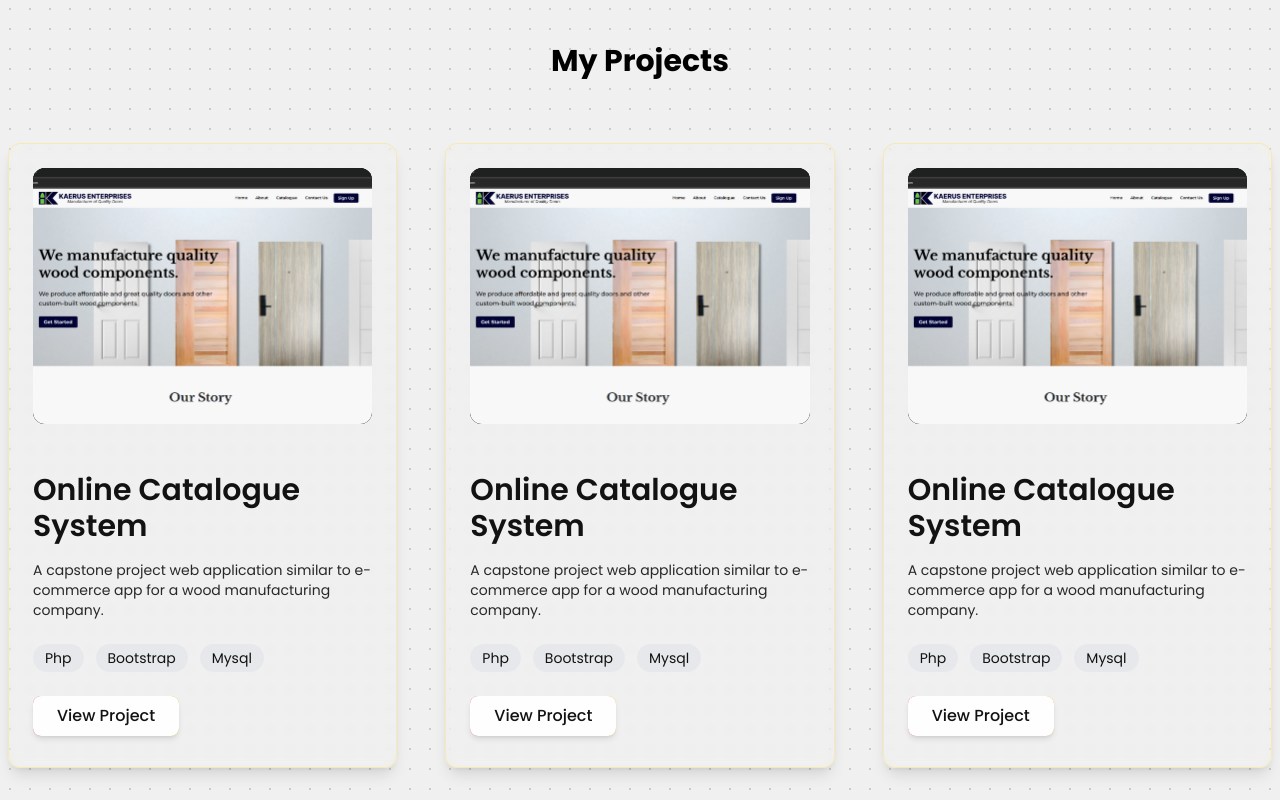
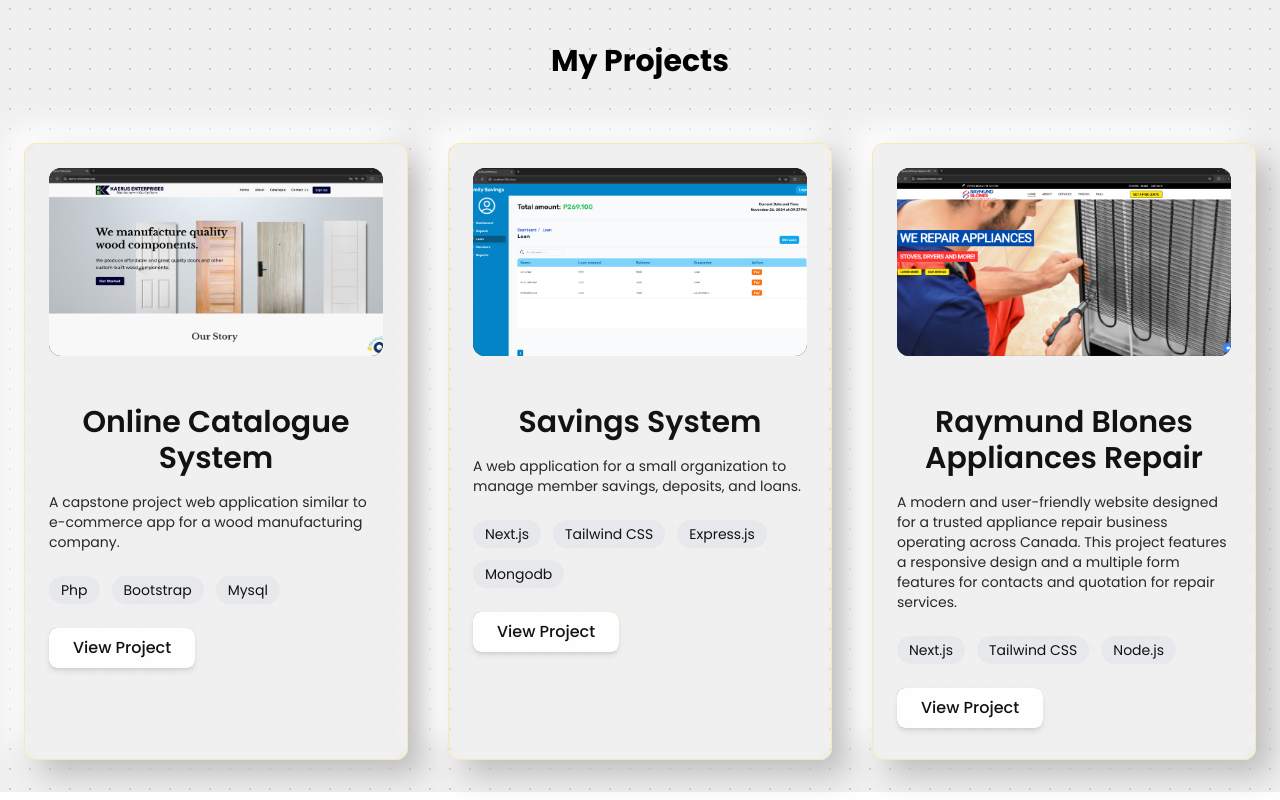
Before and after one commit to leryyyyyyy/portfolio-website, a Next.js app: page / in a window 1280 px wide. Shown: the part 581-1381 px from the top of the page. Built offline with nearby package versions, Linux system fonts and the light colour scheme.

Commit message:
fix card issues

```diff
--- a/app/components/Card.js
+++ b/app/components/Card.js
@@ -13,16 +13,24 @@ function Card({ title, description, tags, image, link }) {
   }
 
   return (
-    <div className="mx-3 sm:mx-2 relative max-w-full sm:max-w-md border border-secondary rounded-xl shadow-lg overflow-hidden transform transition-all duration-500 lg:hover:scale-105 lg:hover:rotate-1 lg:hover:shadow-2xl lg:hover:shadow-accent group lg:hover:border-secondary/50">
+    <div
+      className="mx-3 sm:mx-2 relative max-w-sm h-full border border-secondary rounded-xl shadow-lg overflow-hidden transform transition-all duration-500 lg:hover:scale-105 lg:hover:rotate-1 lg:hover:shadow-2xl lg:hover:shadow-accent group lg:hover:border-secondary/50"
+      style={{
+        boxShadow:
+          theme == "light"
+            ? "15px 15px 30px #bebebe, -15px -15px 30px #ffffff"
+            : "none",
+      }}
+    >
       {/* Background with blur effect */}
       <div className="absolute inset-0 bg-quaternary/70 backdrop-blur-sm rounded-xl"></div>
 
       {/* Animated Image Container */}
       {image && (
         <div className="p-4 sm:p-6 relative z-10">
-          <div className="relative bg-quaternary rounded-xl mx-auto w-full h-48 sm:h-64 overflow-hidden transform transition-transform duration-700 group-hover:scale-105">
+          <div className="relative bg-quaternary rounded-xl mx-auto w-full aspect-[16/9] overflow-hidden transform transition-transform duration-700 group-hover:scale-105">
             {/* Laptop screen border */}
-            <div className="absolute top-0 left-0 w-full h-full border-2 border-quaternary rounded-lg pointer-events-none"></div>
+            <div className="absolute top-0 left-0 w-full h-full rounded-lg pointer-events-none"></div>
 
             {/* Image with parallax and tilt effect */}
             <div className="relative w-full h-full overflow-hidden group">
@@ -30,7 +38,7 @@ function Card({ title, description, tags, image, link }) {
                 src={image}
                 alt={title}
                 fill
-                className="object-cover transition-transform duration-500 group-hover:scale-110 group-hover:rotate-1"
+                className="object-cover transition-transform duration-500 lg:group-hover:scale-110 lg:group-hover:rotate-1"
                 sizes="(max-width: 768px) 100vw, (max-width: 1200px) 50vw, 33vw"
               />
             </div>
@@ -42,7 +50,7 @@ function Card({ title, description, tags, image, link }) {
       <div className="p-4 sm:p-6 relative z-10">
         {/* Title with dynamic text color */}
         <h3
-          className={`text-2xl sm:text-3xl font-semibold mb-4 transition-all duration-500 group-hover:text-accent ${textClasses}`}
+          className={`text-2xl sm:text-3xl font-semibold mb-4 transition-all duration-500 group-hover:text-accent text-center ${textClasses}`}
         >
           {title}
         </h3>
--- a/app/components/Projects.js
+++ b/app/components/Projects.js
@@ -8,23 +8,23 @@ const projectsData = [
       "A capstone project web application similar to e-commerce app for a wood manufacturing company.",
     tags: ["Php", "Bootstrap", "Mysql"],
     image: "/kaerus.png",
+    link: "https://www.kaerus-enterprises.com",
+  },
+  {
+    title: "Savings System ",
+    description:
+      "A web application for a small organization to manage member savings, deposits, and loans.",
+    tags: ["Next.js", "Tailwind CSS", "Express.js", "Mongodb"],
+    image: "/savings.png",
     link: "https://example.com/project1",
   },
   {
-    title: "Online Catalogue System ",
+    title: "Raymund Blones Appliances Repair",
     description:
-      "A capstone project web application similar to e-commerce app for a wood manufacturing company.",
-    tags: ["Php", "Bootstrap", "Mysql"],
-    image: "/kaerus.png",
-    link: "https://example.com/project1",
-  },
-  {
-    title: "Online Catalogue System ",
-    description:
-      "A capstone project web application similar to e-commerce app for a wood manufacturing company.",
-    tags: ["Php", "Bootstrap", "Mysql"],
-    image: "/kaerus.png",
-    link: "https://example.com/project1",
+      "A modern and user-friendly website designed for a trusted appliance repair business operating across Canada. This project features a responsive design and a multiple form features for contacts and quotation for repair services.",
+    tags: ["Next.js", "Tailwind CSS", "Node.js"],
+    image: "/raymund.png",
+    link: "https://www.rbappliancerepair.com",
   },
 ];
 
@@ -32,7 +32,7 @@ function Projects() {
   return (
     <section className="pb-8 flex flex-col items-center ">
       <h2 className="text-3xl font-bold text-center mb-16">My Projects</h2>
-      <div className="grid grid-cols-1 mx-4 lg:mx-0 sm:grid-cols-2 lg:grid-cols-3 gap-8 justify-center items-center">
+      <div className="grid grid-cols-1 mx-4 lg:mx-0 sm:grid-cols-2 lg:grid-cols-3 gap-6 justify-center items-center">
         {projectsData.map((project, index) => (
           <Card
             key={index}
```
Also changed, not shown: public/raymund.png (added), public/savings.png (added).
